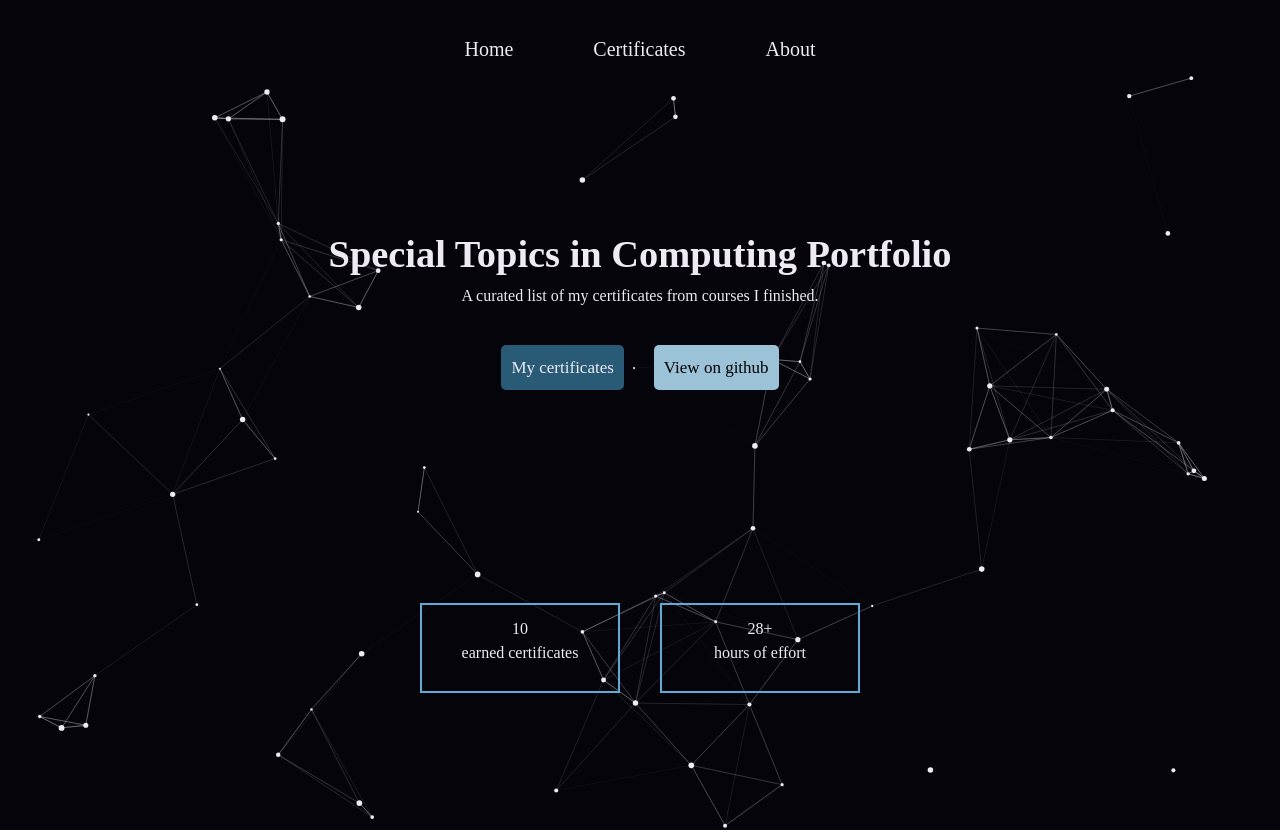
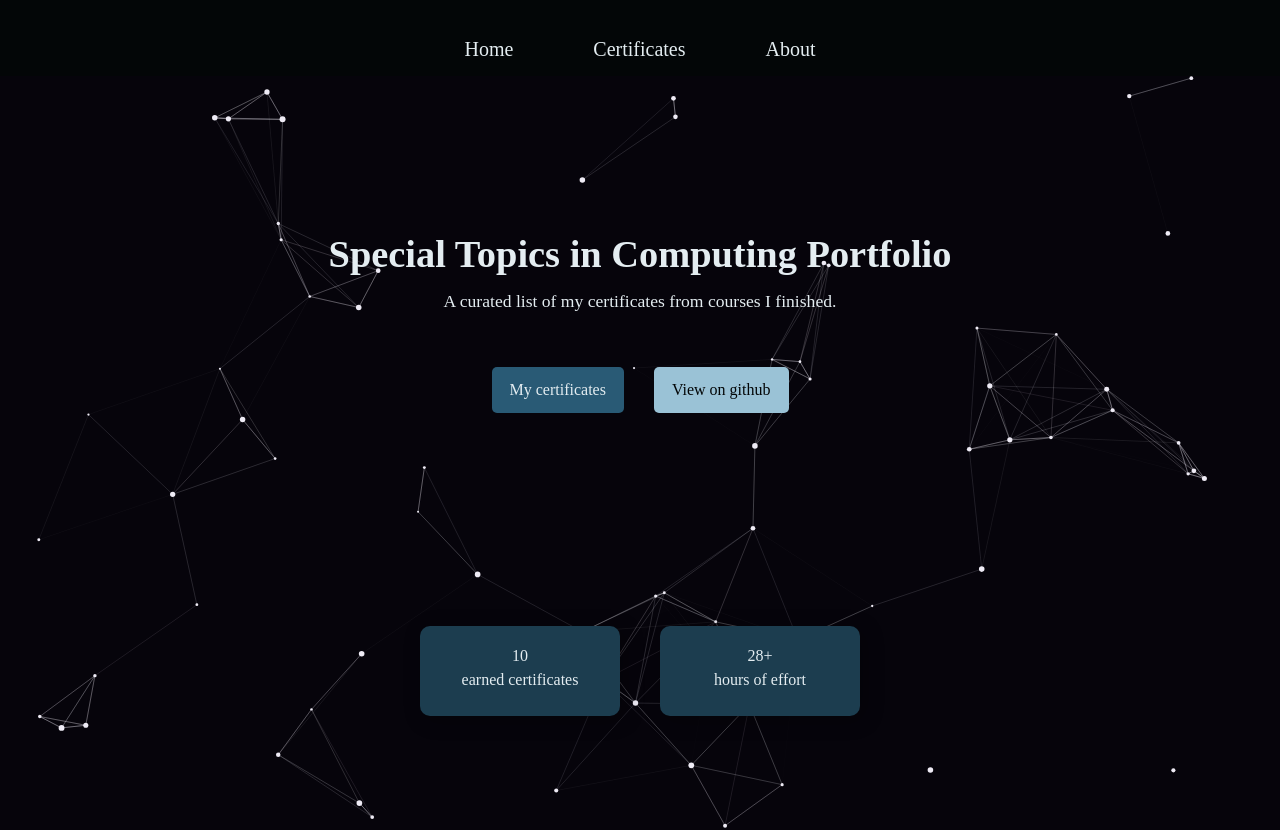
Before and after one commit to frrst-ian/stc-portfolio, a React (Vite) app: page / in a window 1280 px wide. Shown: the top 830 px of the page. Built offline with nearby package versions, Linux system fonts and the light colour scheme; a web font is replaced by a local one.

Commit message:
chore: modify button link to view github in a new window

```diff
--- a/src/pages/HomePage.css
+++ b/src/pages/HomePage.css
@@ -27,8 +27,10 @@ section.top {
   align-items: center;
 }
 
-p {
+p.tagline {
   text-align: center;
+  font-size: 1.1rem;
+  margin: 4px 0px 16px 0px;
 }
 
 .btn-container {
@@ -51,11 +53,21 @@ button.btn {
   text-align: center;
   margin-top: 200px;
 }
+
 .card {
-  border: 2px solid var(--accent);
+  border: 2px solid transparent;
   padding: 12px;
   width: 200px;
   height: 90px;
+  position: relative;
+  background-color: hsl(201, 48%, 21%);
+
+  padding: 1em;
+  z-index: 5;
+  box-shadow: 4px 4px 20px rgba(0, 0, 0, 0.3);
+  border-radius: 10px;
+  max-width: 300px;
+  transition: 200ms ease-in-out;
 }
 
 .middle > h2 {
@@ -84,8 +96,16 @@ button.btn {
 
 button.github {
   background-color: var(--primary);
-  color: black;
+  color: var(--background);
+}
 
+button.github > span > a {
+  color: var(--background);
+  padding: 8px;
+}
+
+button.cert > span > a {
+  padding: 8px;
 }
 
 button {
@@ -110,7 +130,7 @@ button {
 }
 
 button span:after {
-  content: '»';
+  content: "»";
   position: absolute;
   opacity: 0;
   top: 0;
--- a/src/pages/HomePage.jsx
+++ b/src/pages/HomePage.jsx
@@ -8,17 +8,32 @@ export const HomePage = () => {
       <ParticlesComponent id="particles" />
       <section className="top">
         <h1 className="main-text">Special Topics in Computing Portfolio</h1>
-        <p>A curated list of my certificates from courses I finished. </p>
+        <p className="tagline">
+          A curated list of my certificates from courses I finished.{" "}
+        </p>
 
         <div className="btn-container">
-          <button className="btn primary cert"><span>My certificates</span></button>
-          <button className="btn primary github"><span>View on github</span></button>
+          <button className="btn primary cert">
+            <span>
+              <a href="/certificates" rel="noreferrer" target="_blank">
+                My certificates
+              </a>
+            </span>
+          </button>
+          <button className="btn primary github">
+            <span>
+              <a href="https://github.com/frrst-ian/stc-portfolio">
+                View on github
+              </a>
+            </span>
+          </button>
         </div>
 
         <div className="cards">
           <div className="card">
             <p>
-              10 <br />earned certificates
+              10 <br />
+              earned certificates
             </p>
           </div>
           <div className="card">
--- a/src/styles/index.css
+++ b/src/styles/index.css
@@ -39,11 +39,12 @@ small {
 }
 
 :root {
-  --text: #eeebf5;
-  --background: #06040b;
-  --primary: #9bc2d6;
-  --secondary: #295b76;
-  --accent: #61aad1;
+  --text: hsl(198, 32%, 92%);
+--background: hsl(195, 40%, 2%);
+--primary: hsl(200, 42%, 72%);
+--secondary: hsl(201, 48%, 31%);
+--accent: hsl(201, 55%, 60%);
+
 }
 
 body {
```
Lines whose indentation alone changed are shown as unchanged.
